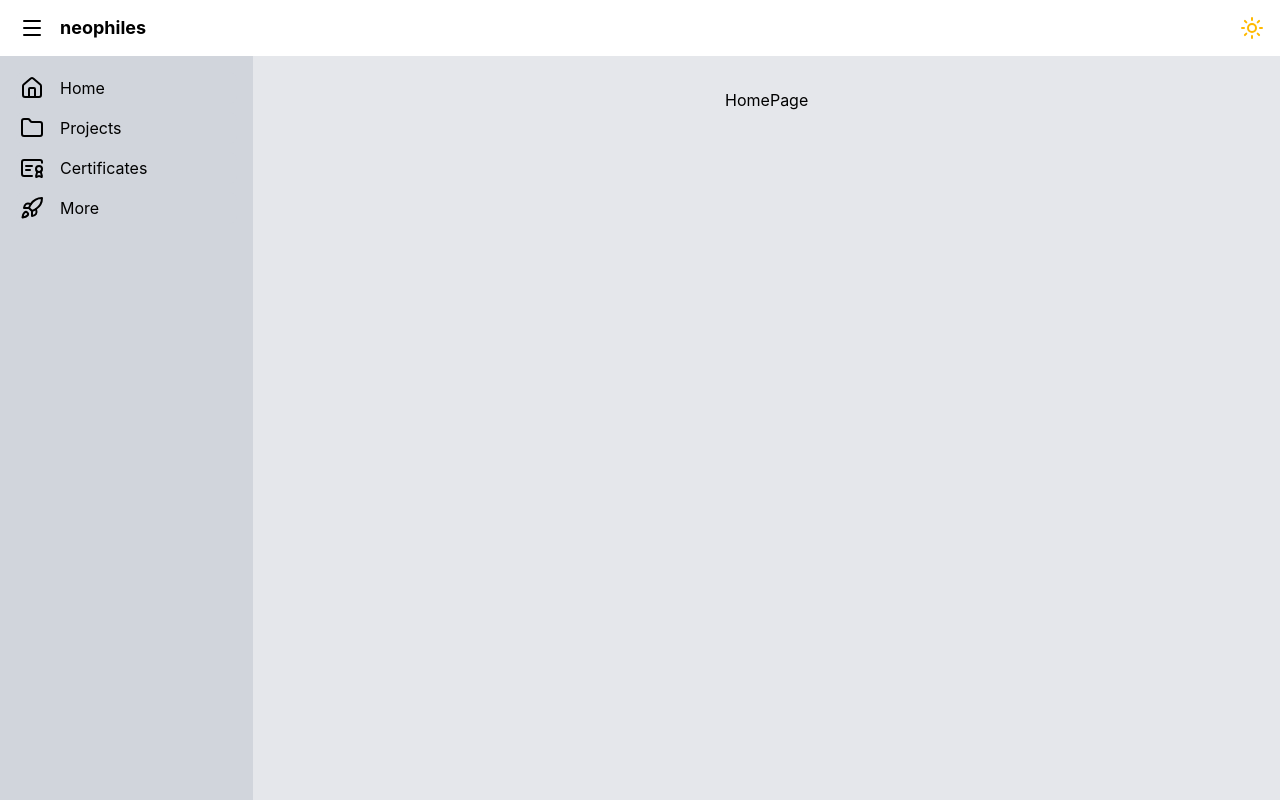
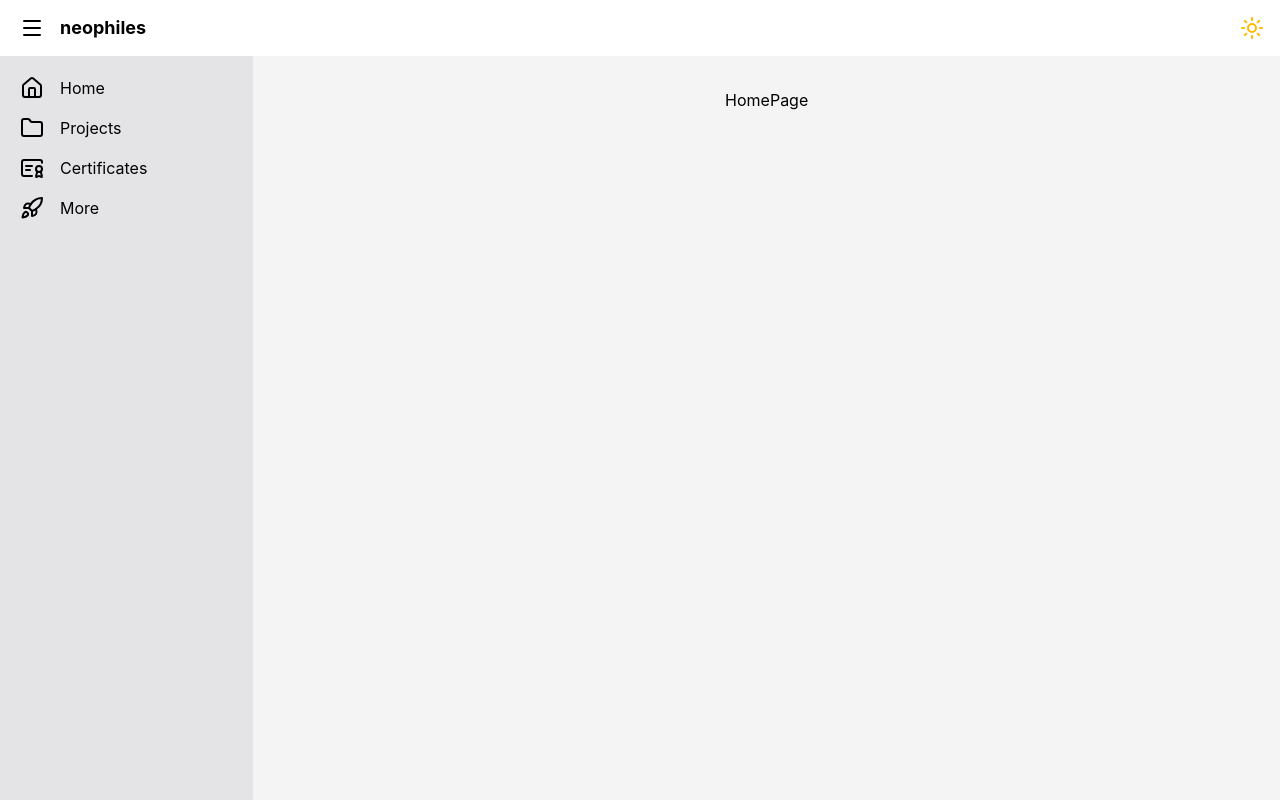
Before and after one commit to neophiles/portfolio, a React (Vite) app in the folder frontend/: page / in a window 1280 px wide. Built offline with nearby package versions, Linux system fonts and the light colour scheme.

Commit message:
refactor(css): change base bg from gray to zinc

```diff
--- a/frontend/src/index.css
+++ b/frontend/src/index.css
@@ -4,30 +4,30 @@
 
 @theme {
   --color-base-100: var(--color-white);
-  --color-base-200: var(--color-gray-200);
-  --color-base-300: var(--color-gray-300);
+  --color-base-200: var(--color-zinc-100);
+  --color-base-300: var(--color-zinc-200);
   --color-base-content: var(--color-black);
   --color-base-content-muted: var(--color-gray-500);
-  --color-primary: var(--color-sky-400);
-  --color-primary-content: var(--color-sky-900);
-  --color-secondary: var(--color-violet-400);
-  --color-secondary-content: var(--color-violet-900);
-  --color-accent: var(--color-lime-400);
-  --color-accent-content: var(--color-lime-900);
+  --color-primary: var(--color-sky-500);
+  --color-primary-content: var(--color-sky-100);
+  --color-secondary: var(--color-violet-500);
+  --color-secondary-content: var(--color-violet-100);
+  --color-accent: var(--color-lime-500);
+  --color-accent-content: var(--color-lime-100);
 }
 
 @layer base {
   .dark {
-    --color-base-100: var(--color-gray-900);
-    --color-base-200: var(--color-gray-800);
-    --color-base-300: var(--color-gray-700);
+    --color-base-100: var(--color-zinc-900);
+    --color-base-200: var(--color-zinc-800);
+    --color-base-300: var(--color-zinc-700);
     --color-base-content: var(--color-white);
     --color-base-content-muted: var(--color-gray-400);
-    --color-primary: var(--color-sky-400);
-    --color-primary-content: var(--color-sky-800);
-    --color-secondary: var(--color-violet-400);
-    --color-secondary-content: var(--color-violet-800);
-    --color-accent: var(--color-lime-400);
-    --color-accent-content: var(--color-lime-800);
+    /* --color-primary: var(--color-sky-400);
+    /* --color-primary-content: var(--color-sky-800); */
+    /* --color-secondary: var(--color-violet-400); */
+    /* --color-secondary-content: var(--color-violet-800); */
+    /* --color-accent: var(--color-lime-400); */
+    /* --color-accent-content: var(--color-lime-800); */
   }
 }
```
